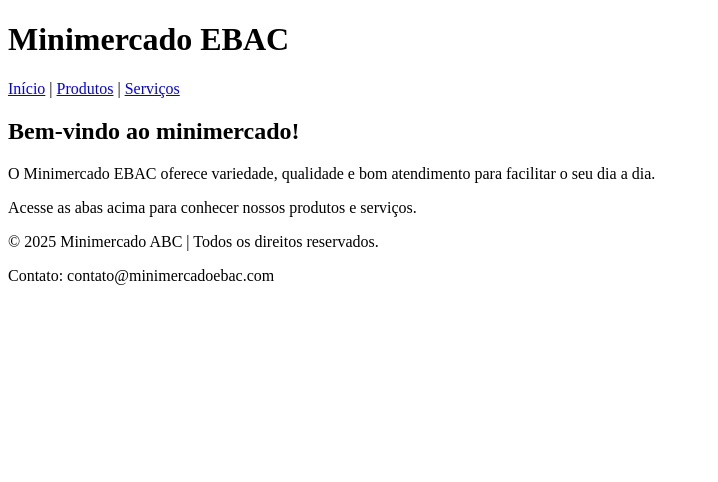
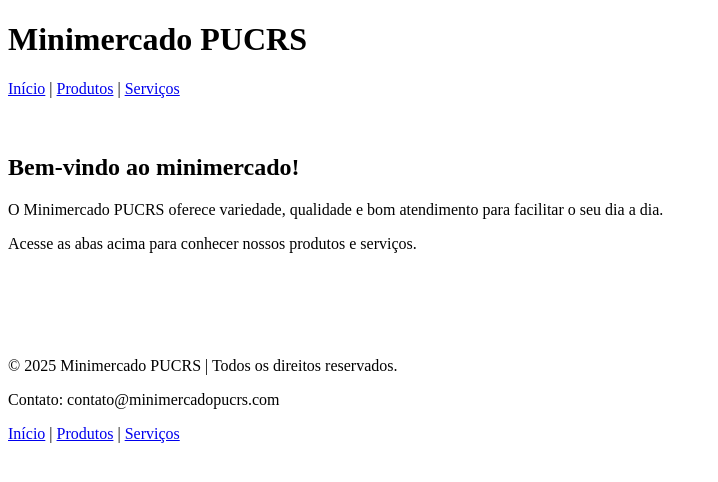
Before and after one commit to GabrielStckel/minimercado, a plain HTML site: page index.html in a window 1280 px wide. Shown: the whole page, without its empty margins (0-718 px from the left). Drawn offline with Linux system fonts and the light colour scheme.

Commit message:
Concluindo alterações no html

```diff
--- a/index.html
+++ b/index.html
@@ -2,11 +2,12 @@
 <html lang="pt-BR">
 <head>
     <meta charset="UTF-8">
-    <title>Minimercado EBAC - Início</title>
+    <title>Minimercado PUCRS - Início</title>
 </head>
+
 <body>
     <header>
-        <h1>Minimercado EBAC</h1>
+        <h1>Minimercado PUCRS</h1>
         <nav>
             <a href="index.html">Início</a> |
             <a href="produtos.html">Produtos</a> |
@@ -14,15 +15,24 @@
         </nav>
     </header>
 
+<br><br>
+
     <main>
         <h2>Bem-vindo ao minimercado!</h2>
-        <p>O Minimercado EBAC oferece variedade, qualidade e bom atendimento para facilitar o seu dia a dia.</p>
+        <p>O Minimercado PUCRS oferece variedade, qualidade e bom atendimento para facilitar o seu dia a dia.</p>
         <p>Acesse as abas acima para conhecer nossos produtos e serviços.</p>
     </main>
 
-    <footer>
-        <p>&copy; 2025 Minimercado ABC | Todos os direitos reservados.</p>
-        <p>Contato: contato@minimercadoebac.com</p>
-    </footer>
+<br><br><br><br>
+
+<footer>
+    <p>&copy; 2025 Minimercado PUCRS | Todos os direitos reservados.</p>
+    <p>Contato: contato@minimercadopucrs.com</p>
+    <p>
+        <a href="index.html">Início</a> |
+        <a href="produtos.html">Produtos</a> |
+        <a href="servicos.html">Serviços</a>
+    </p>
+</footer>
 </body>
 </html>
```
Also changed, not shown: produtos.html (+13 -7 lines), servicos.html (+16 -2 lines).
